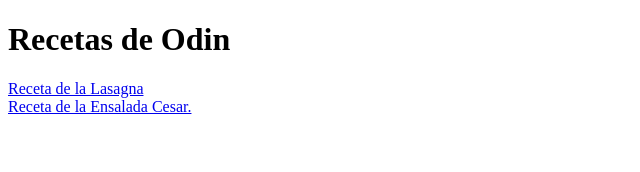
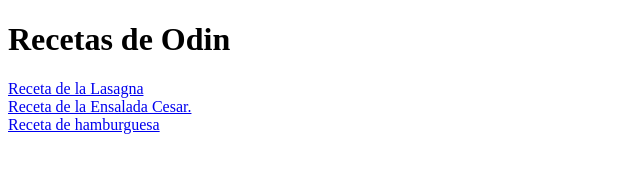
Before and after one commit to Ozzie1311/odin-recipes, a plain HTML site: page index.html in a window 1280 px wide. Shown: the whole page, without its empty margins (0-640 px from the left). Drawn offline with Linux system fonts and the light colour scheme.

Commit message:
ultima modificacion al index

```diff
--- a/index.html
+++ b/index.html
@@ -10,6 +10,7 @@
     <a href="./recipes/lasagna.html" target="_blank" rel="noopener noreferrer">Receta de la Lasagna</a>
     <br>
     <a href="./recipes/ensalada-cesar.html" target="_blank" rel="noopener noreferrer">Receta de la Ensalada Cesar.</a>
-
+    <br>
+    <a href="./recipes/hamburguesa.html" target="_blank" rel="noopener noreferrer">Receta de hamburguesa</a>
 </body>
 </html>
```
